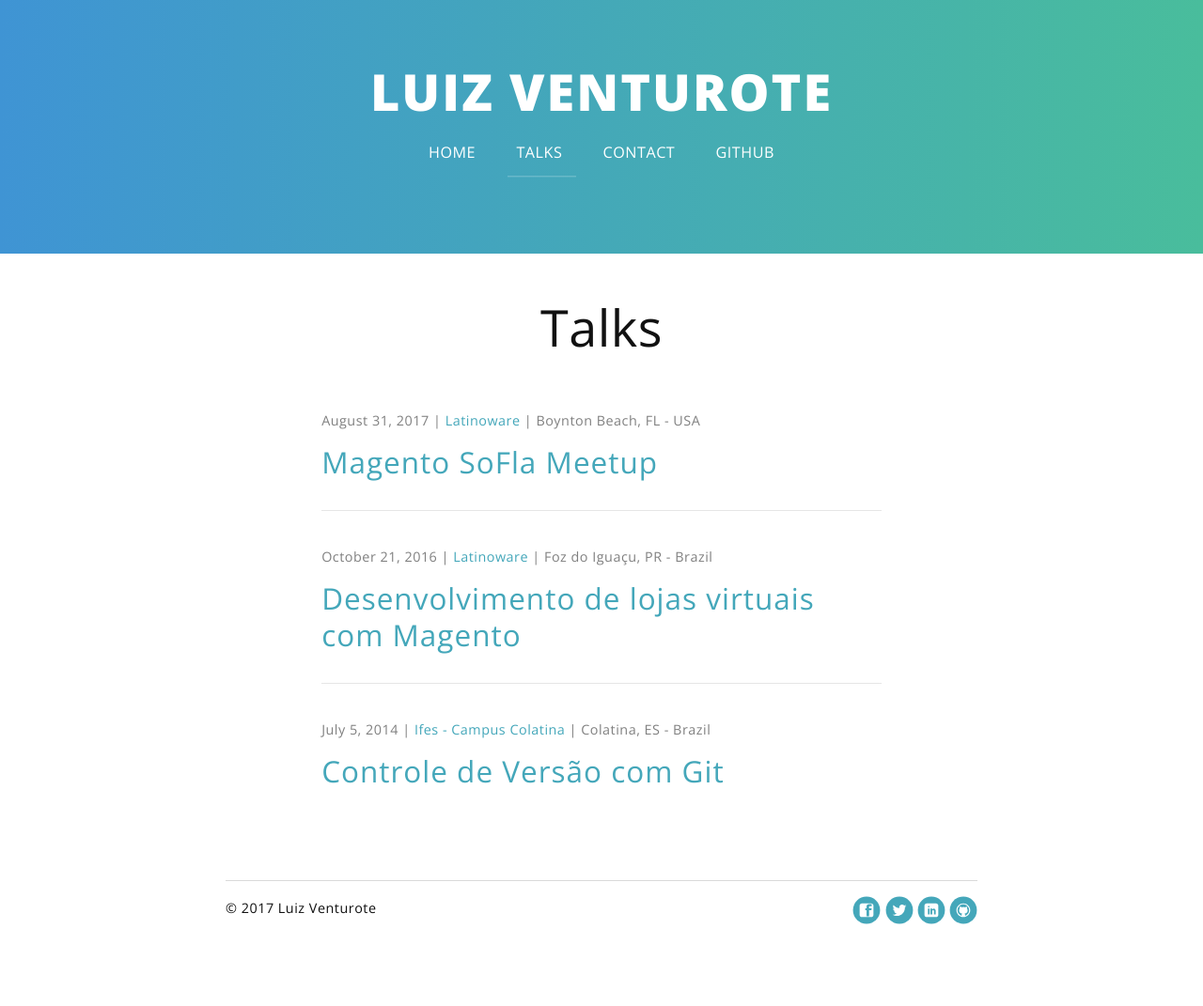
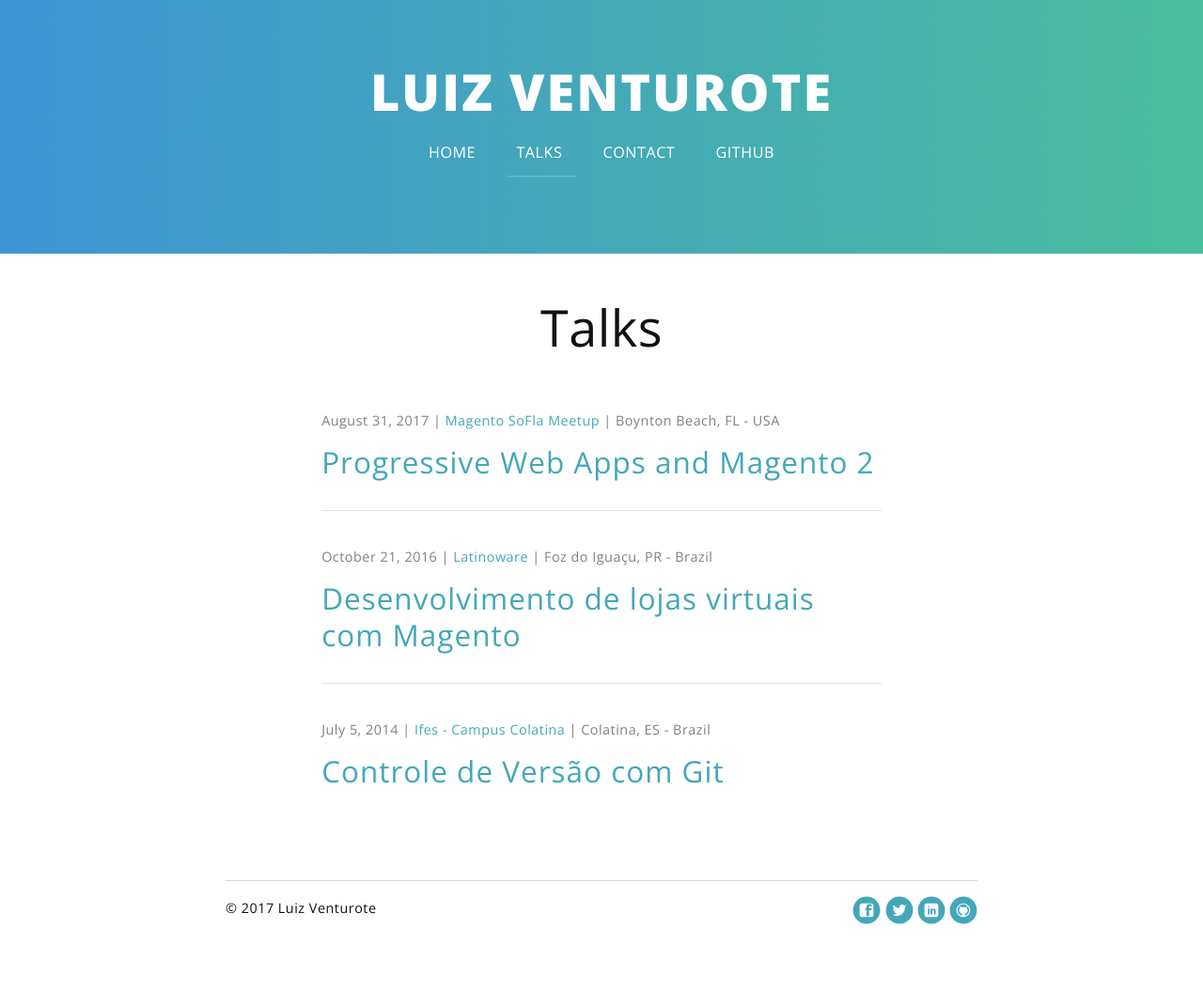
Before and after one commit to luizventurote/luizventurote.github.com, a Jekyll site: the page built from talks.md, in a window 1280 px wide. Shown: the whole page at 94% size. Built offline with Jekyll 4.4.1, drawn with Linux system fonts in a browser that asks for light colours; nearby versions of some CDN libraries; Markdown is read by kramdown in place of the engine named in the settings.

Commit message:
Fix talk information

```diff
--- a/talks.md
+++ b/talks.md
@@ -10,8 +10,8 @@
 	<ul class="posts noList">
 
       <li>
-        <span class="date">August 31, 2017 | <a href="https://www.meetup.com/South-Florida-Magento-Meetup/" target="_blank">Latinoware</a> | Boynton Beach, FL - USA</span>
-        <h3><a class="post-link" href="https://speakerdeck.com/luizventurote/progressive-web-apps-and-magento-2" target="_blank">Magento SoFla Meetup</a></h3>
+        <span class="date">August 31, 2017 | <a href="https://www.meetup.com/South-Florida-Magento-Meetup/" target="_blank">Magento SoFla Meetup</a> | Boynton Beach, FL - USA</span>
+        <h3><a class="post-link" href="https://speakerdeck.com/luizventurote/progressive-web-apps-and-magento-2" target="_blank">Progressive Web Apps and Magento 2</a></h3>
         <p class="description"></p>
       </li>
 
```
